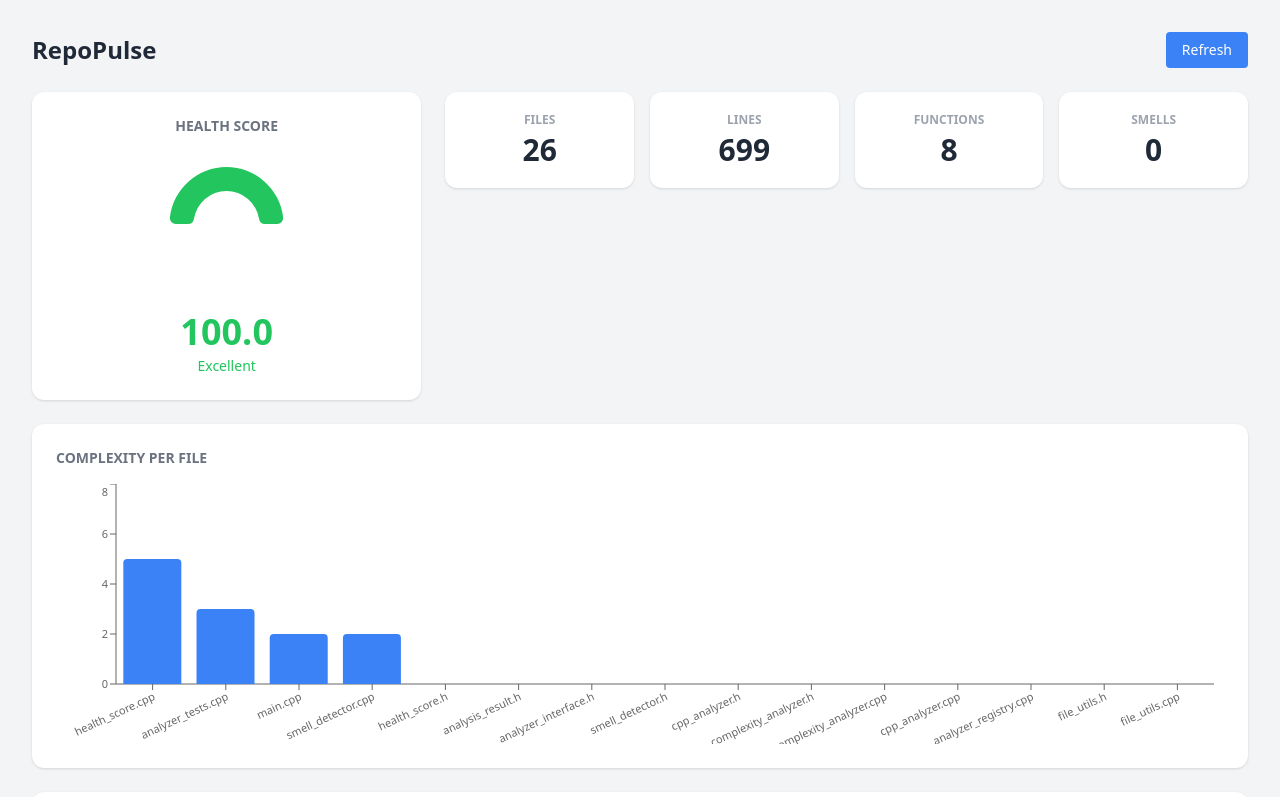
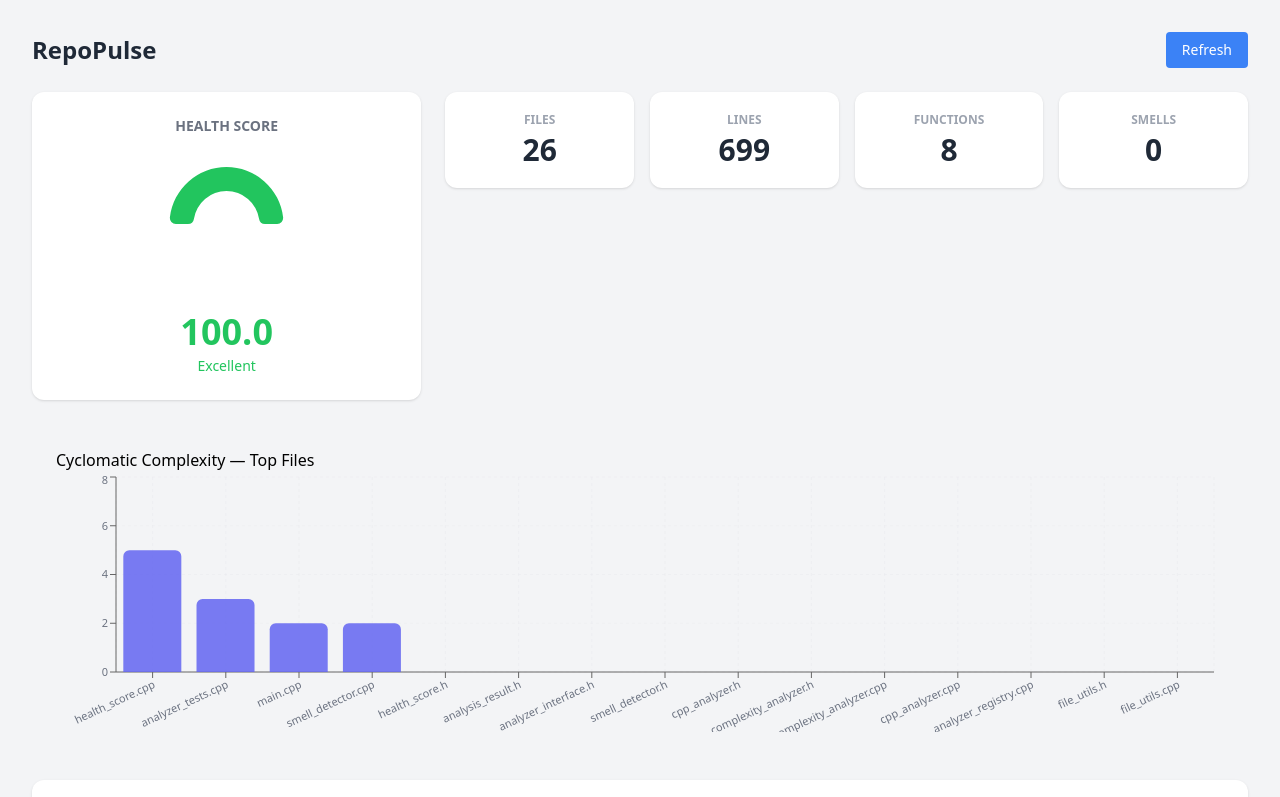
Before and after one commit to sohamrajput98/RepoPulse, a React (Vite) app in the folder frontend/: page /#/ in a window 1280 px wide. Shown: the top 797 px of the page. Built offline with nearby package versions, Linux system fonts and the light colour scheme.

Commit message:
feat: frontend: implemented ComplexityChart.jsx to visualize code complexity trends

```diff
--- a/frontend/src/components/ComplexityChart.jsx
+++ b/frontend/src/components/ComplexityChart.jsx
@@ -1,29 +1,42 @@
-import { BarChart, Bar, XAxis, YAxis, Tooltip, ReferenceLine, ResponsiveContainer, Cell } from 'recharts';
+import { BarChart, Bar, XAxis, YAxis, Tooltip, ReferenceLine, ResponsiveContainer, Cell, CartesianGrid } from 'recharts';
 import { basename } from '../utils/path';
+
+const CustomTooltip = ({ active, payload }) => {
+    if (!active || !payload?.length) return null;
+    const v = payload[0].value;
+    return (
+        <div className="bg-white dark:bg-slate-800 border border-gray-200 dark:border-slate-600 rounded-lg px-3 py-2 text-xs shadow-lg">
+            <p className="font-semibold text-gray-700 dark:text-white">{payload[0].payload.name}</p>
+            <p className="text-indigo-600 dark:text-indigo-400">Complexity: <b>{v}</b></p>
+            {v > 10 && <p className="text-red-500 font-medium">⚠ Exceeds threshold</p>}
+        </div>
+    );
+};
 
 export default function ComplexityChart({ files }) {
     if (!files?.length) return null;
-
     const data = files
         .map(f => ({
             name: basename(f.path),
-            complexity: Math.max(0, ...( f.functions?.map(fn => fn.complexity) ?? [0]))
+            complexity: Math.max(0, ...(f.functions?.map(fn => fn.complexity) ?? [0]))
         }))
         .sort((a, b) => b.complexity - a.complexity)
         .slice(0, 15);
 
     return (
-        <div className="bg-white rounded-xl p-6 shadow">
-            <h2 className="text-sm font-semibold text-gray-500 uppercase mb-4">Complexity per File</h2>
+        <div className="card p-6">
+            <p className="card-header">Cyclomatic Complexity — Top Files</p>
             <ResponsiveContainer width="100%" height={260}>
-                <BarChart data={data} margin={{ left: 0, right: 10 }}>
-                    <XAxis dataKey="name" tick={{ fontSize: 11 }} interval={0} angle={-25} textAnchor="end" height={60} />
-                    <YAxis tick={{ fontSize: 11 }} />
-                    <Tooltip />
-                    <ReferenceLine y={10} stroke="#ef4444" strokeDasharray="4 2" label={{ value:'threshold', fontSize:10, fill:'#ef4444' }} />
-                    <Bar dataKey="complexity" radius={[4,4,0,0]}>
+                <BarChart data={data} margin={{ left: 0, right: 10, top: 5 }}>
+                    <CartesianGrid strokeDasharray="3 3" stroke="#e5e7eb" strokeOpacity={0.4} />
+                    <XAxis dataKey="name" tick={{ fontSize: 11, fill: '#6b7280' }} interval={0} angle={-25} textAnchor="end" height={60} />
+                    <YAxis tick={{ fontSize: 11, fill: '#6b7280' }} />
+                    <Tooltip content={<CustomTooltip />} />
+                    <ReferenceLine y={10} stroke="#ef4444" strokeDasharray="5 3"
+                        label={{ value: 'threshold (10)', fontSize: 10, fill: '#ef4444', position: 'insideTopRight' }} />
+                    <Bar dataKey="complexity" radius={[6, 6, 0, 0]} isAnimationActive animationDuration={800}>
                         {data.map((d, i) => (
-                            <Cell key={i} fill={d.complexity > 10 ? '#ef4444' : '#3b82f6'} />
+                            <Cell key={i} fill={d.complexity > 10 ? '#ef4444' : '#6366f1'} fillOpacity={0.85} />
                         ))}
                     </Bar>
                 </BarChart>
```
